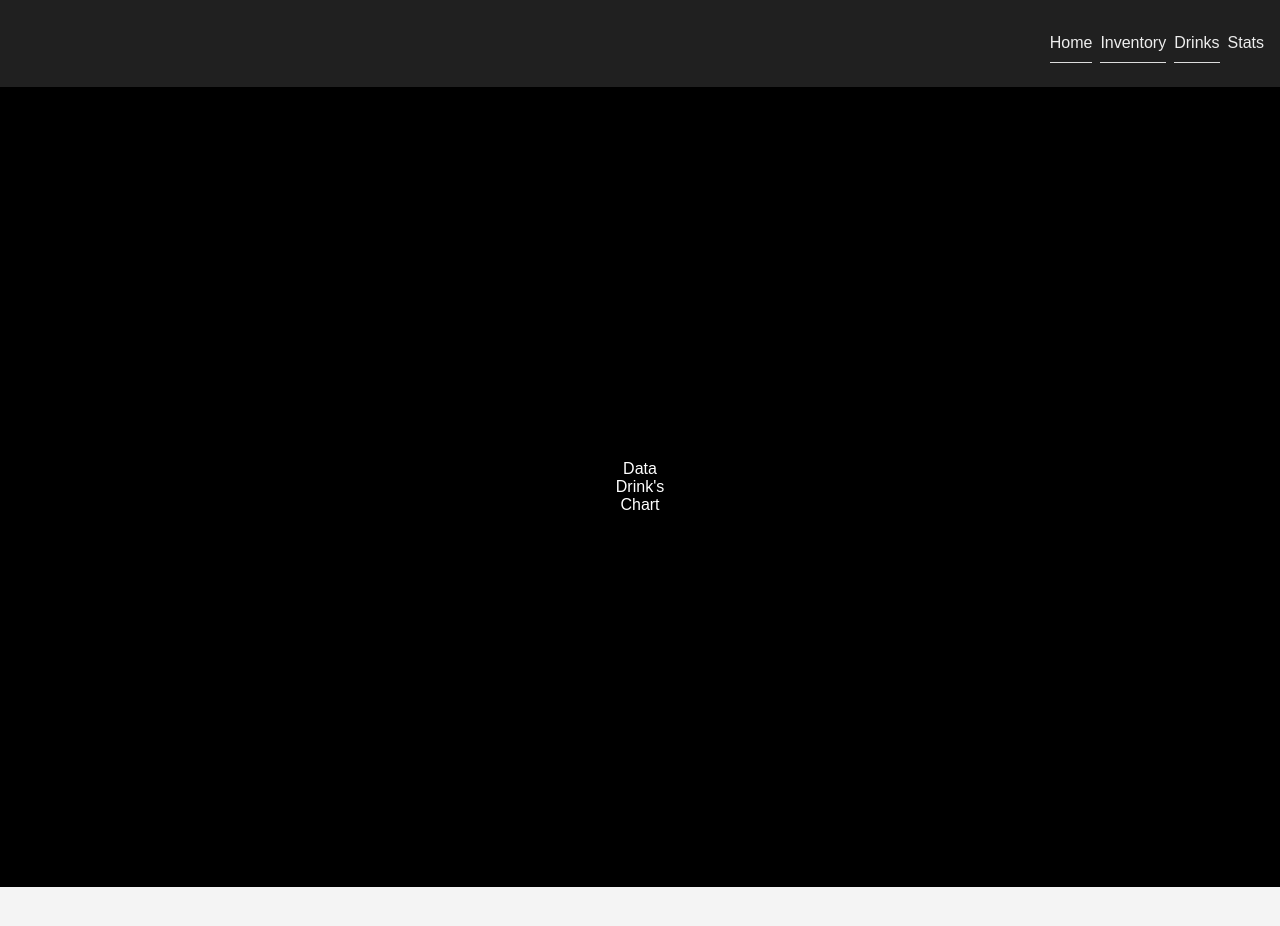
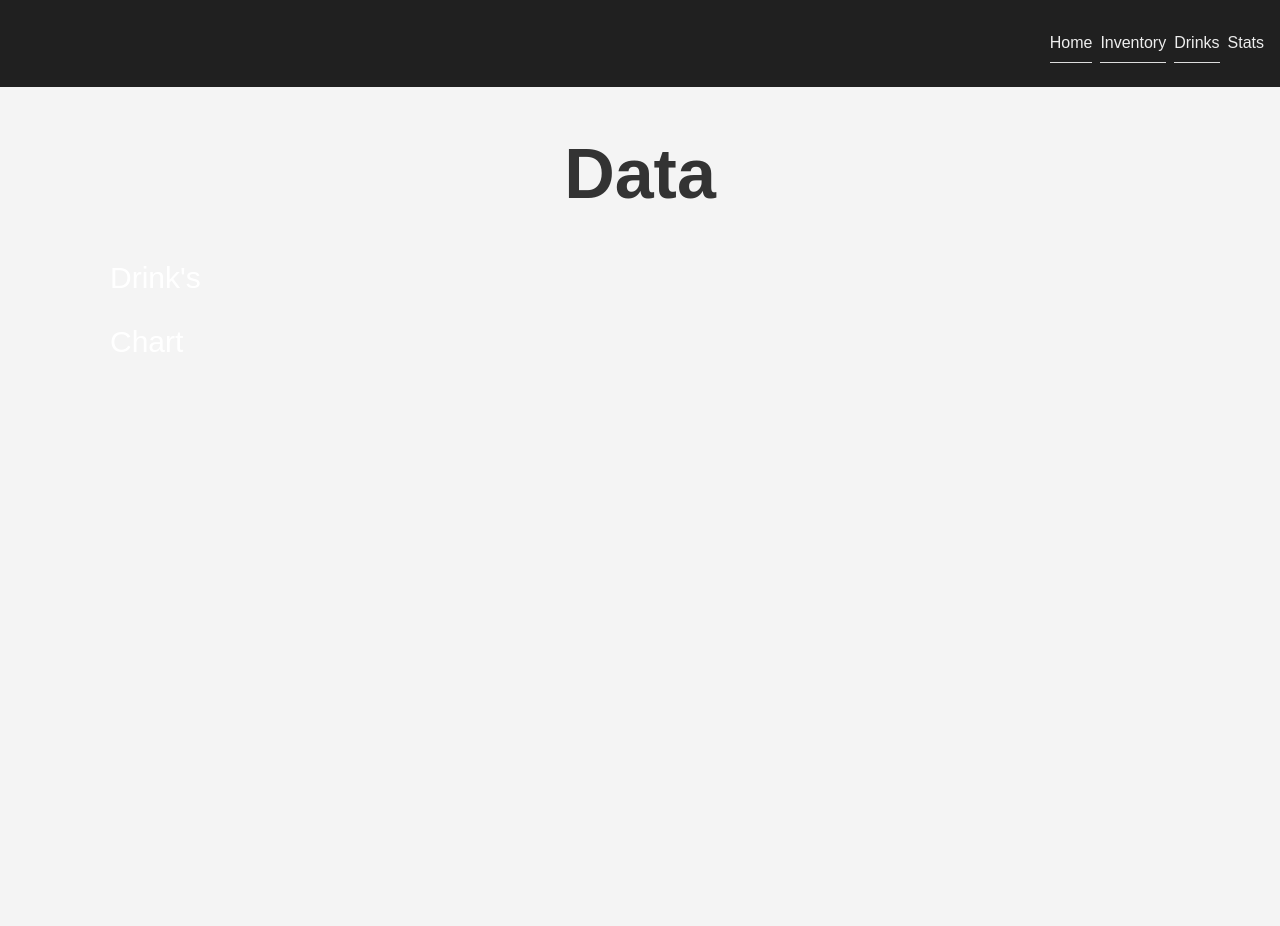
Before and after one commit to mitchellschul/spartahack9, a React (Create React App) app: page /datapage in a window 1280 px wide. Shown: the top 926 px of the page. Before the commit the page ends 887 px from the top, so only its background shows below. Built offline with nearby package versions, Linux system fonts and the light colour scheme.

Commit message:
worked on data white screen progress

```diff
--- a/src/App.js
+++ b/src/App.js
@@ -1,5 +1,5 @@
 import logo from './logo.svg';
-import './Css/Nav.css'
+import './CSS/Nav.css'
 import {
   BrowserRouter as Router,
   Routes,
--- a/src/Components/DrinkCard.jsx
+++ b/src/Components/DrinkCard.jsx
@@ -1,5 +1,5 @@
 import React from 'react'
-import '../Css/DrinkCard.css'
+import '../CSS/DrinkCard.css'
 
 
 const DrinkCard = (props) => {
--- a/src/Css/DataPage.css
+++ b/src/Css/DataPage.css
@@ -1,7 +1,52 @@
-.fade-in{
+body {
+    background-color: black;
+}
+
+h1 {
+    font-size: 70px;
+    text-align: center;
+    color: white;
+}
+
+h2 {
+    font-size: 35px;
+    text-align: center;
+    color: white;
+}
+
+.text {
+    color: white;
+    font-size: 30px;
+    margin-left: 10px;
+    text-align: center;
+    display: inline-block;
+        float:inline-start;
+}
+
+.row {
+    display: inline-flex;
+}
+
+.fade-in {
     animation: fadeIn 5s;
+    text-align: center;
+    margin-top: 10px;
+    font-size: 50px;
 }
+
+.drink-chart {
+    text-align: left;
+    color: white;
+    font-size: 30px;
+    margin-left: 100px;
+}
+
 @keyframes fadeIn {
-    0% {opacity: 0;}
-    100% {opacity: 1;}
+    0% {
+        opacity: 0; /* Set to 1 at the beginning */
+    }
+
+    100% {
+        opacity: 1;
+    }
 }
--- a/src/Views/DataPage.jsx
+++ b/src/Views/DataPage.jsx
@@ -1,23 +1,20 @@
-import React from 'react'
-import "../../src/Css/DataPage.css"
-// import "../CSS"
+import React from 'react';
+import "../../src/CSS/DataPage.css";
+
 const DataPage = () => {
     return (
-        <div style={{
-            backgroundColor: 'black',
-            color: 'white',
-            display: 'flex',
-            flexDirection: 'column',
-            alignItems: 'center',
-            justifyContent: 'center',
-            height: '100vh' // This makes sure your div takes up the full height of the view
-        }}>
-            <div class="fade-in"><div>Data</div></div>
-
-            <div>Drink's</div>
-            <div>Chart</div>
+        <div className="fade-in">
+            <h1>Data</h1>
+            <div>
+                <div className='drink-chart'>
+                    <p>Drink's</p>
+                    <p>Chart</p>
+                </div>
+            <div className="text">
+                <h2>Words</h2>
+            </div></div>
         </div>
-    )
+    );
 }
 
 export default DataPage;
--- a/src/Views/Drinks.jsx
+++ b/src/Views/Drinks.jsx
@@ -2,7 +2,7 @@ import React, { useEffect, useState } from 'react'
 import DrinkCard from '../Components/DrinkCard'
 
 
-import "../Css/Drinks.css"
+import "../CSS/Drinks.css"
 
 
 import { createClient } from '@supabase/supabase-js'
--- a/src/Views/Home.jsx
+++ b/src/Views/Home.jsx
@@ -1,5 +1,5 @@
 import React from 'react'
-import "../Css/home.css"
+import "../CSS/home.css"
 const Home = () => {
     return (
         <div>
--- a/src/Views/Inventory.jsx
+++ b/src/Views/Inventory.jsx
@@ -1,5 +1,5 @@
 import React, { useState, useEffect } from 'react'
-import "../Css/Inventory.css"
+import "../CSS/Inventory.css"
 import { createClient } from '@supabase/supabase-js'
 const Inventory = () => {
     // Initialize Supabase client with your Supabase URL and API key
--- a/src/Views/Recipes.jsx
+++ b/src/Views/Recipes.jsx
@@ -1,5 +1,5 @@
 import React from 'react'
-import "../../src/Css/recipe.css"
+import "../../src/CSS/recipe.css"
 
 let text1 = 'Lorem ipsum dolor sit amet, consectetur adipiscing elit. Integer ut elit auctor, placerat velit nec, vestibulum velit. Donec convallis eget velit ac lobortis.';
 //top line
--- a/src/index.js
+++ b/src/index.js
@@ -1,13 +1,15 @@
 import React from 'react';
 import ReactDOM from 'react-dom/client';
 import './index.css';
-import App from './App';
+import App from './App.js';
 import reportWebVitals from './reportWebVitals';
 
 const root = ReactDOM.createRoot(document.getElementById('root'));
 root.render(
   <React.StrictMode>
     <App />
+    <div>
+    </div>
   </React.StrictMode>
 );
 
```
Also changed, not shown: 1 other file (tests, documents, lock files or other folders).
